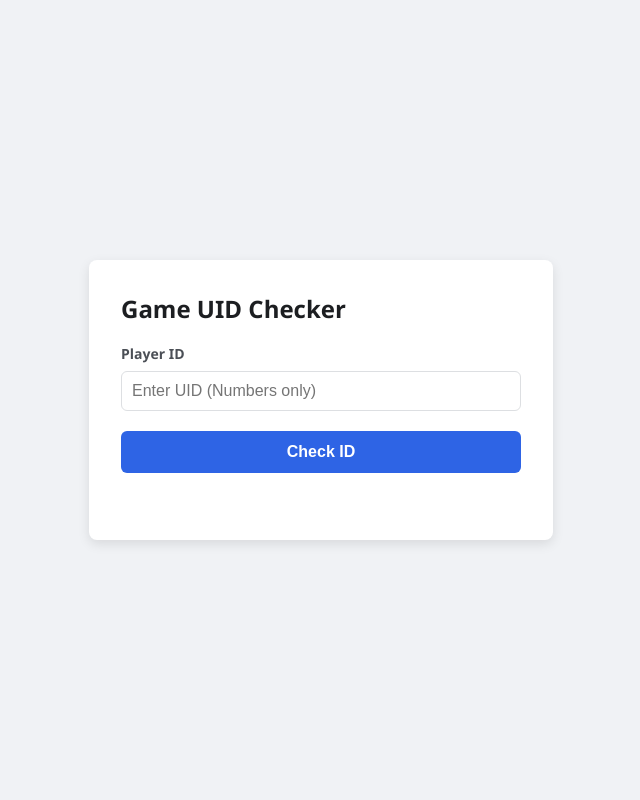
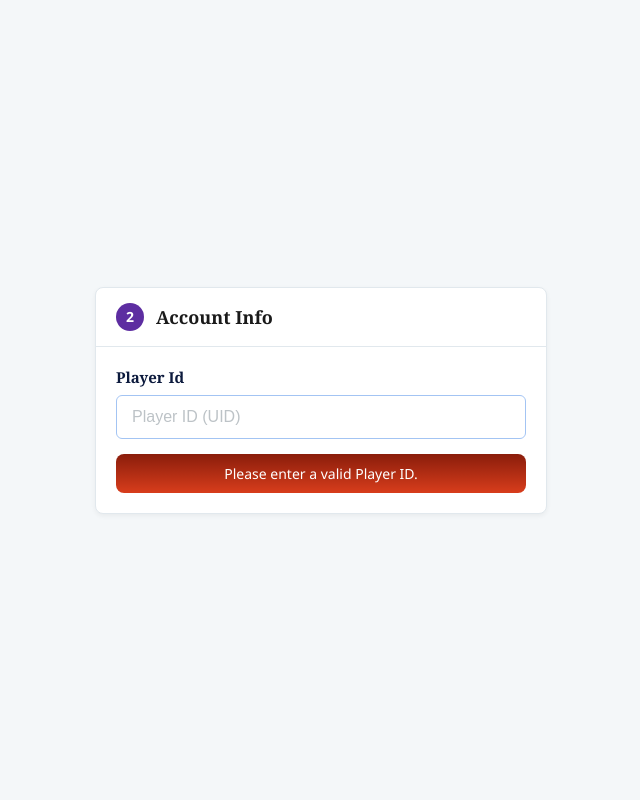
Before and after one commit to riyadhpramanik/tst, a Flask app: page / in a window 1280 px wide. Shown: the whole page, without its empty margins (319-959 px from the left). Run offline with Flask 3, Linux system fonts and the light colour scheme.

Commit message:
Update index.html

```diff
--- a/templates/index.html
+++ b/templates/index.html
@@ -3,104 +3,115 @@
 <head>
     <meta charset="UTF-8">
     <meta name="viewport" content="width=device-width, initial-scale=1.0">
-    <title>Game UID Checker</title>
+    <title>Account Info UI</title>
     <style>
         body {
             font-family: 'Segoe UI', Tahoma, Geneva, Verdana, sans-serif;
-            background-color: #f0f2f5;
+            background-color: #f4f7f9;
             display: flex;
             justify-content: center;
             align-items: center;
             height: 100vh;
             margin: 0;
         }
-        .card {
-            background: white;
-            padding: 2rem;
+
+        .container {
+            background-color: white;
+            border: 1px solid #e1e8ed;
             border-radius: 8px;
-            box-shadow: 0 4px 12px rgba(0,0,0,0.1);
+            width: 450px;
+            box-shadow: 0 2px 5px rgba(0,0,0,0.05);
+            overflow: hidden;
+        }
+
+        /* Header Section */
+        .header {
+            display: flex;
+            align-items: center;
+            padding: 15px 20px;
+            border-bottom: 1px solid #e1e8ed;
+        }
+
+        .number-circle {
+            background-color: #5d2da1;
+            color: white;
+            width: 28px;
+            height: 28px;
+            border-radius: 50%;
+            display: flex;
+            justify-content: center;
+            align-items: center;
+            font-weight: bold;
+            margin-right: 12px;
+            font-size: 14px;
+        }
+
+        .header h2 {
+            margin: 0;
+            font-size: 18px;
+            color: #1a1a1a;
+            font-family: 'Georgia', serif; /* Matching the serif font style */
+        }
+
+        /* Form Body */
+        .content {
+            padding: 20px;
+        }
+
+        .label {
+            display: block;
+            font-weight: bold;
+            color: #0c1a3d;
+            margin-bottom: 8px;
+            font-size: 15px;
+            font-family: 'Georgia', serif;
+        }
+
+        input[type="text"] {
             width: 100%;
-            max-width: 400px;
-        }
-        h2 { margin-top: 0; color: #1c1e21; }
-        label { display: block; margin-bottom: 8px; font-weight: bold; color: #4b4f56; font-size: 14px; }
-        input {
-            width: 100%;
-            padding: 10px;
-            margin-bottom: 20px;
-            border: 1px solid #dddfe2;
+            padding: 12px 15px;
+            border: 1px solid #a3c4f3; /* Light blue border */
             border-radius: 6px;
             box-sizing: border-box;
             font-size: 16px;
+            margin-bottom: 15px;
+            outline: none;
         }
-        button {
-            width: 100%;
-            padding: 12px;
-            background-color: #2e64e5;
+
+        input::placeholder {
+            color: #bdc3c7;
+        }
+
+        /* Bottom Error/Status Bar */
+        .status-bar {
+            background: linear-gradient(to bottom, #8a1d0b 0%, #d83d1c 100%);
             color: white;
-            border: none;
-            border-radius: 6px;
-            font-weight: bold;
-            cursor: pointer;
-            font-size: 16px;
+            text-align: center;
+            padding: 10px;
+            border-radius: 8px;
+            font-size: 14px;
+            font-weight: 500;
+            cursor: default;
         }
-        button:hover { background-color: #2655c4; }
-        #result {
-            margin-top: 15px;
-            text-align: center;
-            font-size: 14px;
-            min-height: 20px;
-        }
-        .error { color: #fa3e3e; }
-        .success { color: #28a745; font-weight: bold; }
     </style>
 </head>
 <body>
 
-<div class="card">
-    <h2>Game UID Checker</h2>
-    <label for="uidInput">Player ID</label>
-    <input type="number" id="uidInput" placeholder="Enter UID (Numbers only)">
+<div class="container">
+    <div class="header">
+        <div class="number-circle">2</div>
+        <h2>Account Info</h2>
+    </div>
 
-    <button id="checkBtn" onclick="checkUID()">Check ID</button>
+    <div class="content">
+        <label class="label">Player Id</label>
+        <input type="text" placeholder="Player ID (UID)">
 
-    <div id="result"></div>
+        <div class="status-bar">
+            Please enter a valid Player ID.
+        </div>
+    </div>
 </div>
-
-<script>
-    async function checkUID() {
-        const uid = document.getElementById('uidInput').value;
-        const resultDiv = document.getElementById('result');
-        const checkBtn = document.getElementById('checkBtn');
-
-        if (!uid) return;
-
-        resultDiv.innerHTML = "Checking...";
-
-        try {
-            const response = await fetch('/check_uid', {
-                method: 'POST',
-                headers: { 'Content-Type': 'application/json' },
-                body: JSON.stringify({ uid: uid })
-            });
-            const data = await response.json();
-
-            if (data.nickname) {
-                // Success case (Photo 2 logic)
-                resultDiv.className = "success";
-                resultDiv.innerHTML = `Found: ${data.nickname}`;
-                checkBtn.innerText = data.nickname; // Changes button text to nickname
-            } else {
-                // Error case (Photo 3/4 logic)
-                resultDiv.className = "error";
-                resultDiv.innerHTML = "Player not found";
-                checkBtn.innerText = "Check ID";
-            }
-        } catch (error) {
-            resultDiv.innerHTML = "Error connecting to server";
-        }
-    }
-</script>
 
 </body>
 </html>
```
